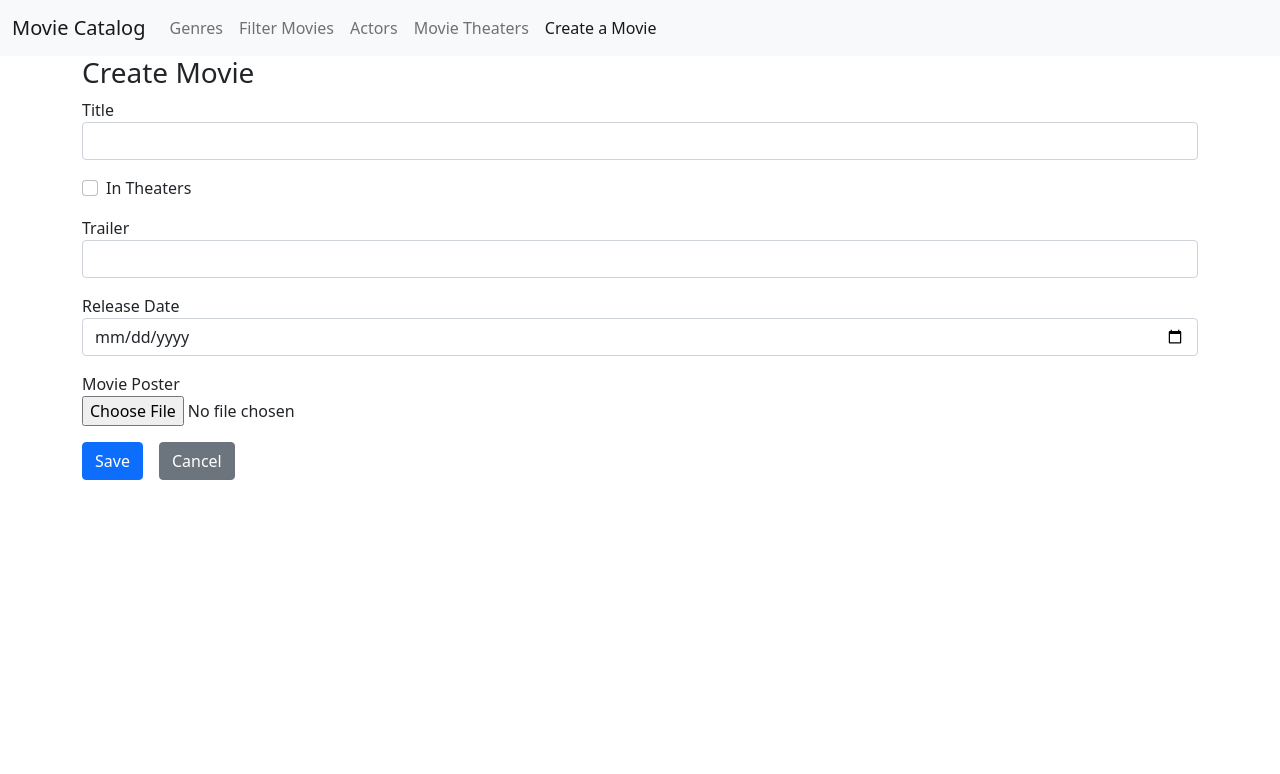
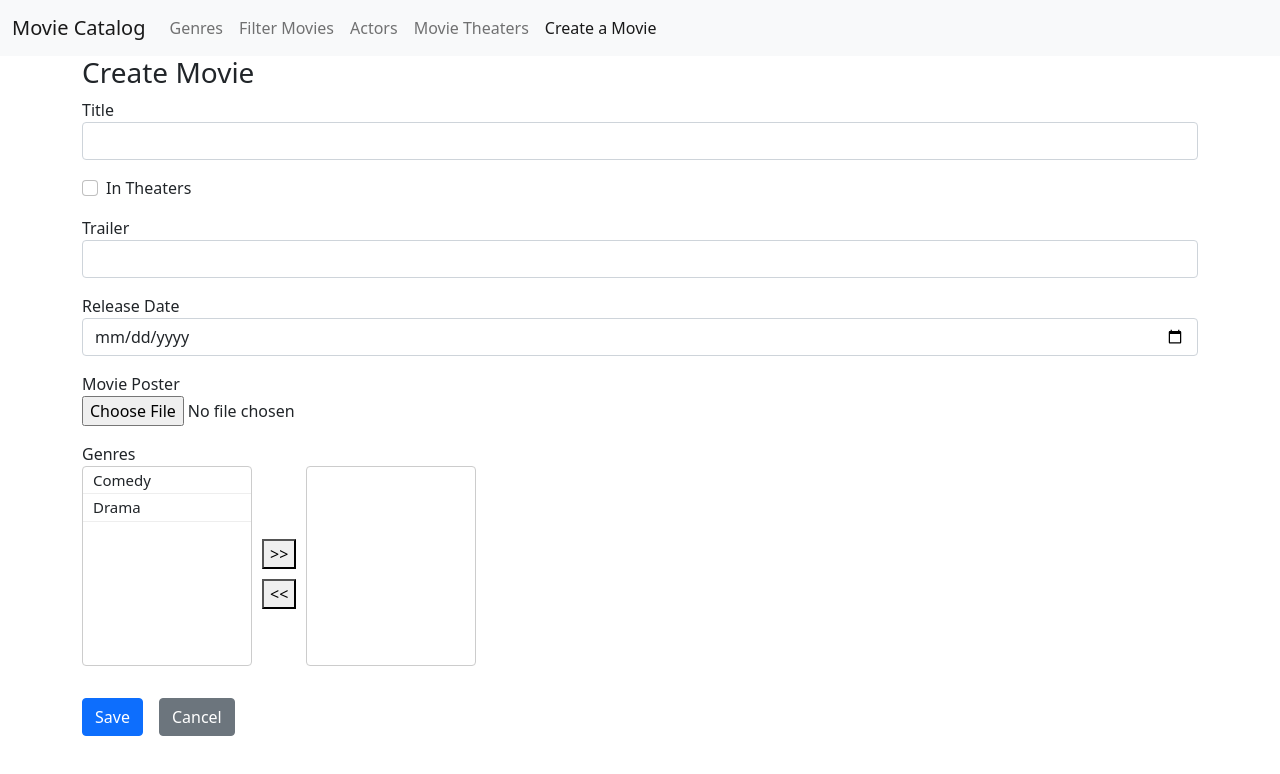
Before and after one commit to popularbelbase07/PopularCinemaHouse, a React (Create React App) app: page /movies/create in a window 1280 px wide. Shown: the top 774 px of the page. Built offline with nearby package versions, Linux system fonts and the light colour scheme.

Commit message:
In the case of Edit a movie.The should have any selectedGenres bydefault. Working with multiple Genres

```diff
--- a/src/forms/MultipleSelactor.tsx
+++ b/src/forms/MultipleSelactor.tsx
@@ -1,4 +1,5 @@
-import './MultipleSelector,css'
+import './MultipleSelector.css';
+
 export default function MultipleSelector( props: multipleSelectorProps){
 
 
@@ -67,7 +68,7 @@ displayName: string;
     selected: multipleSelectorModel[];
     nonSelected: multipleSelectorModel[];
     onChange(selected: multipleSelectorModel[],
-        nonSelected: multipleSelectorModel[]):any
+        nonSelected: multipleSelectorModel[]): void;
 
 }
 export interface multipleSelectorModel{
--- a/src/movies/CreateMovie.tsx
+++ b/src/movies/CreateMovie.tsx
@@ -1,12 +1,19 @@
+import { genreDTO } from "../genres/Genres.model";
 import MovieForm from "./MovieForm";
 
 export default function CreateMovie(){
+// In the case of create a movie.The should not have any selectedGenres bydefault
+const nonSelectedGenres: genreDTO[] = [{id:1, name: 'Comedy'}, {id:2, name: 'Drama'} ]
+
     return(
         <>
         <h3>Create Movie</h3>
         <MovieForm
         model = {{title: '', inTheaters:false, trailer: ''}}
-        onSubmit={values => console.log(values)}        />
+        onSubmit={values => console.log(values)}
+        nonSelectedGenres = {nonSelectedGenres}
+        selectedGenres = {[]}
+        />
 
         </>
     )
--- a/src/movies/EditMovie.tsx
+++ b/src/movies/EditMovie.tsx
@@ -1,6 +1,13 @@
+import { genreDTO } from "../genres/Genres.model"
 import MovieForm from "./MovieForm"
 
 export default function EditMovie(){
+
+    // In the case of Edit a movie.The should have any selectedGenres bydefault
+    // In the case of create a movie.The should not have any selectedGenres bydefault
+const nonSelectedGenres: genreDTO[] = [ {id:2, name: 'Drama'} ]
+const selectedGenres: genreDTO[] = [{id:1, name: 'Comedy'}]
+
     return(
         <>
        <h3>Edit Movie</h3>
@@ -9,6 +16,8 @@ export default function EditMovie(){
     releaseDate: new Date('1998-01-01T00:00:00')
     }}
         onSubmit={values => console.log(values)}
+        nonSelectedGenres= {nonSelectedGenres}
+        selectedGenres = {selectedGenres}
         />
 
         </>
--- a/src/movies/MovieForm.tsx
+++ b/src/movies/MovieForm.tsx
@@ -7,12 +7,29 @@ import TextField from "../forms/TextField";
 import DateField from "../forms/DateField";
 import ImageField from "../forms/ImageField";
 import CheckBoxField from "../forms/CheckBoxField";
+import MultipleSelector, { multipleSelectorModel } from "../forms/MultipleSelactor";
+import { genreDTO } from "../genres/Genres.model";
+import { useState } from "react";
 
 export default function MovieForm(props: movieFormProps) {
+// Selected and nonSelected genres has map from the array of the object using hooks
+const [selectedGenres, setSelectedGenres] = useState(mapToModel(props.selectedGenres));
+const [nonSelectedGenres, setNonSelectedGenres] = useState(mapToModel(props.nonSelectedGenres))
+
+function mapToModel(items: {id: number, name: string}[]):multipleSelectorModel[] {
+  return items.map(item => {
+    return {key: item.id, value: item.name}
+  })
+
+}
+
   return (
     <Formik
       initialValues={props.model}
-      onSubmit={props.onSubmit}
+      onSubmit={(values, actions) =>{
+        values.genresIds = selectedGenres.map(item => item.key);
+        props.onSubmit(values, actions)
+      }}
       validationSchema={Yup.object({
         title: Yup.string()
           .required("This field is required")
@@ -29,6 +46,15 @@ export default function MovieForm(props: movieFormProps) {
             displayName=" Movie Poster"
             field="poster"
             imageURL={props.model.posterURL}
+          />
+          <MultipleSelector
+          displayName="Genres"
+          nonSelected={nonSelectedGenres}
+          selected={selectedGenres}
+          onChange = {(selected, nonSelected) => {
+setSelectedGenres(selected);
+setNonSelectedGenres(nonSelected);
+          }}
           />
 
           <Button disabled={formikProps.isSubmitting} type="submit">
@@ -48,4 +74,7 @@ interface movieFormProps {
     values: movieCreationDTO,
     actions: FormikHelpers<movieCreationDTO>
   ): void;
+  selectedGenres: genreDTO[];
+  nonSelectedGenres: genreDTO[];
+
 }
--- a/src/movies/Movies.Model.d.ts
+++ b/src/movies/Movies.Model.d.ts
@@ -15,6 +15,7 @@ trailer: string;
 releaseDate?: Date;
 poster?: File;
 posterURL?: string;
+genresIds?: number[];
 
 }
 
```
